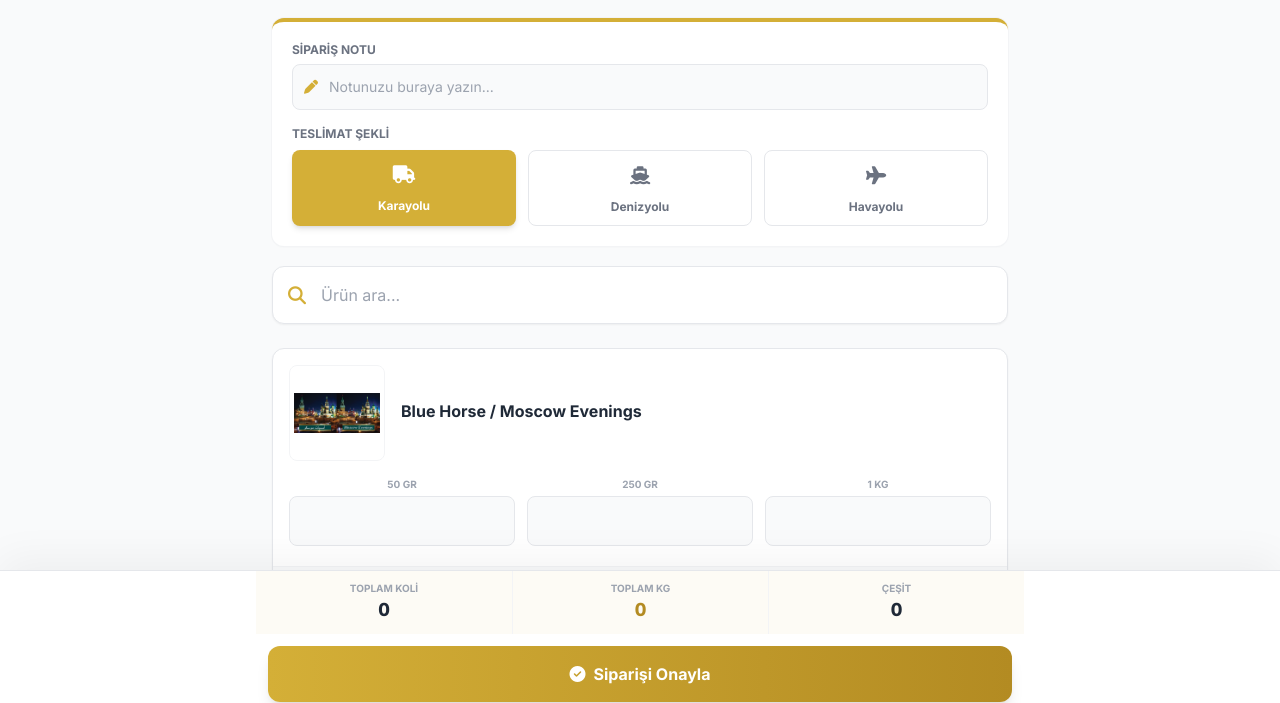
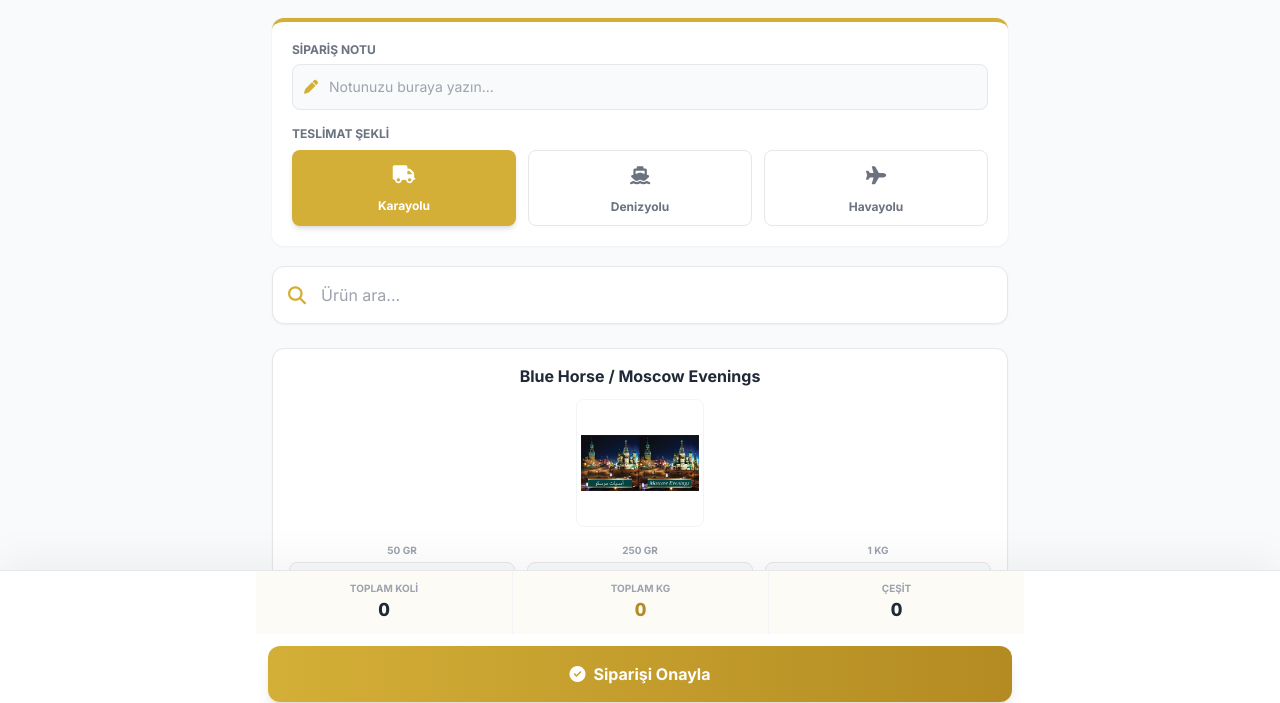
Before and after one commit to XwinSherin/adalya-siparis, a plain HTML site: page siparis.html in a window 1280 px wide. Shown: the part 78-781 px from the top of the page. Drawn offline with nearby package versions, Linux system fonts and the light colour scheme.

Commit message:
Update siparis.html

```diff
--- a/siparis.html
+++ b/siparis.html
@@ -102,13 +102,14 @@
         <div class="space-y-4">
             <template x-for="product in filteredProducts" :key="product.id">
                 <div class="bg-white rounded-xl shadow-sm border border-gray-200 overflow-hidden hover:shadow-md transition-shadow">
-                    <div class="p-4 flex gap-4">
-                        <div class="w-32 h-32 sm:w-24 sm:h-24 shrink-0 bg-white rounded-lg border border-gray-100 p-1 flex items-center justify-center">
+                 <div class="px-4 pt-4 pb-2 text-center">
+                        <h3 class="font-bold text-gray-800 text-base leading-snug mb-1" x-text="getProductName(product)"></h3>
+                        <p class="text-xs text-gray-400" x-text="product.code || ''"></p>
+                    </div>
+
+                    <div class="px-4 pb-4 flex justify-center">
+                        <div class="w-32 h-32 shrink-0 bg-white rounded-lg border border-gray-100 p-1 flex items-center justify-center">
                             <img :src="product.img" class="w-full h-full object-contain" loading="lazy" onerror="this.src='https://via.placeholder.com/150?text=Adalya'">
-                        </div>
-                        <div class="flex-1 min-w-0 flex flex-col justify-center">
-                            <h3 class="font-bold text-gray-800 text-base leading-snug mb-1" x-text="getProductName(product)"></h3>
-                            <p class="text-xs text-gray-400" x-text="product.code || ''"></p>
                         </div>
                     </div>
 
```
